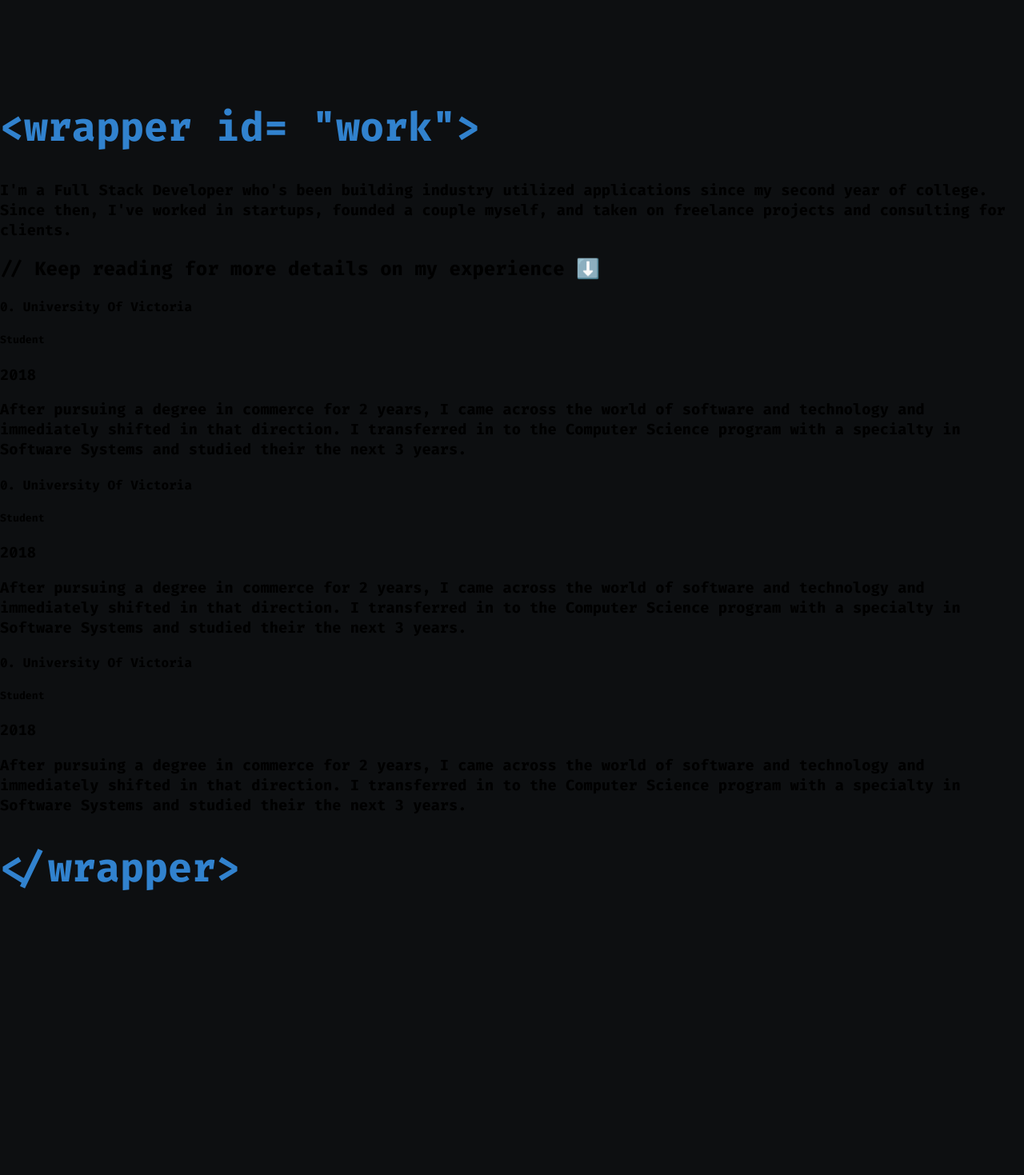
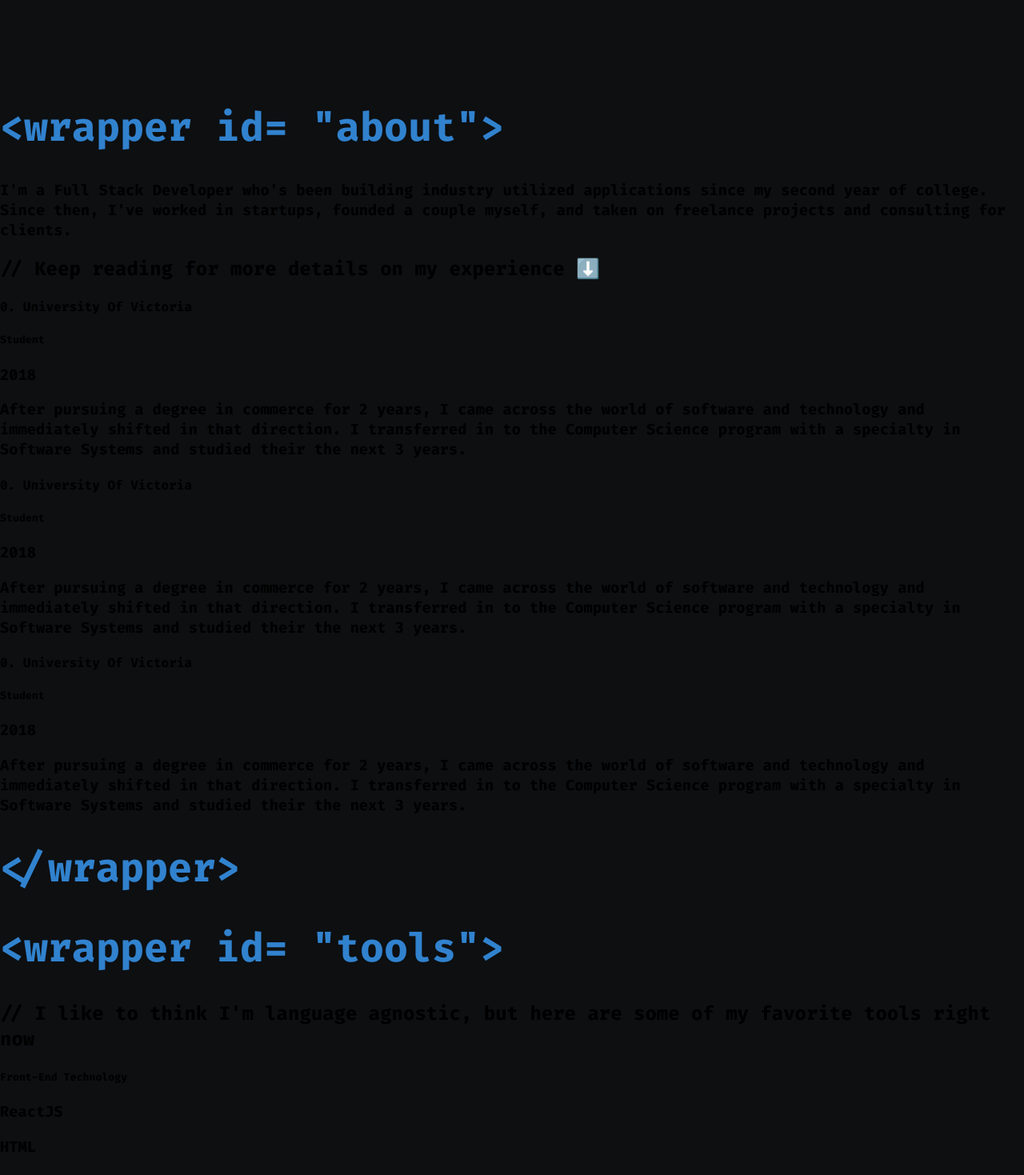
Before and after one commit to KartikBudania/portfolio, a React (Create React App) app: page / in a window 1280 px wide. Shown: the part 5640-7109 px from the top of the page at 80% size. Before the commit the page ends 6792 px from the top, so only its background shows below. Built offline with nearby package versions, Linux system fonts and the light colour scheme.

Commit message:
navigation improved

```diff
--- a/src/About.js
+++ b/src/About.js
@@ -2,8 +2,8 @@ import React from "react";
 
 const About = () => {
     return (
-        <>
-        <h1>{'<wrapper id= "work">'}</h1>
+        <section id="about">
+        <h1>{'<wrapper id= "about">'}</h1>
         <h3>I'm a Full Stack Developer who's been building industry utilized applications since my second year of college. Since then, I've worked in startups, founded a couple myself, and taken on freelance projects and consulting for clients.</h3>
         <h2>// Keep reading for more details on my experience ⬇️</h2>
         <div className="about">
@@ -21,7 +21,7 @@ const About = () => {
             <h3>After pursuing a degree in commerce for 2 years, I came across the world of software and technology and immediately shifted in that direction. I transferred in to the Computer Science program with a specialty in Software Systems and studied their the next 3 years.</h3></div>
         </div>
         <h1>{'</wrapper>'}</h1>
-        </>
+        </section>
     )
 };
 
--- a/src/App.js
+++ b/src/App.js
@@ -15,8 +15,8 @@ function App() {
       <Hero/>
       <Projects/>
       <About/>
-      {/* <Tools/>
-      <ContactMe/>
+      <Tools/>
+      {/* <ContactMe/>
       <Footer/> */}
     </>
   );
--- a/src/NavBar.js
+++ b/src/NavBar.js
@@ -32,9 +32,9 @@ const NavBar = () => {
                 <div className={find ? "show-link-container": "link-container"}>
                     <ul className="links">
                         <li><a href="#work">.projects()</a></li>
-                        <li><a>.about()</a></li>
-                        <li><a>.tools()</a></li>
-                        <li><a>.contact()</a></li>
+                        <li><a href="#about">.about()</a></li>
+                        <li><a href="#tools">.tools()</a></li>
+                        <li><a href="#">.contact()</a></li>
                         <li><a href="KartikBudania.pdf" download><button className="toggle-theme">DOWNLOAD RESUME</button></a></li>
                     </ul>
                 </div>
```
